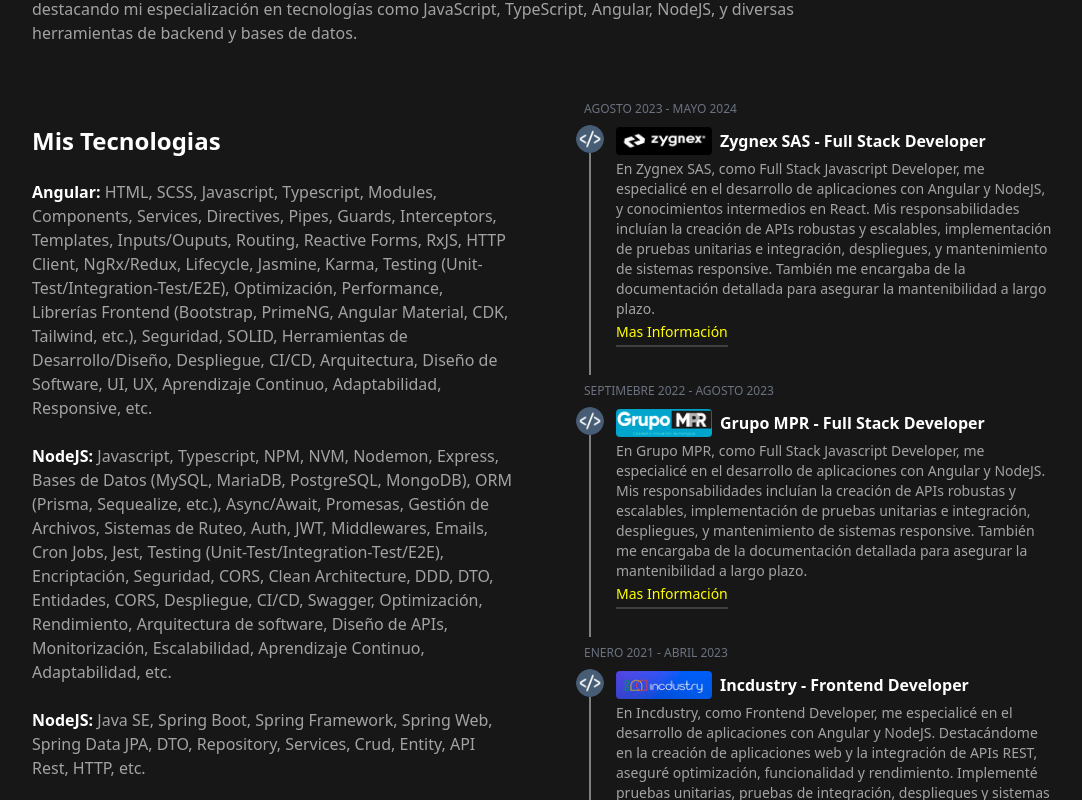
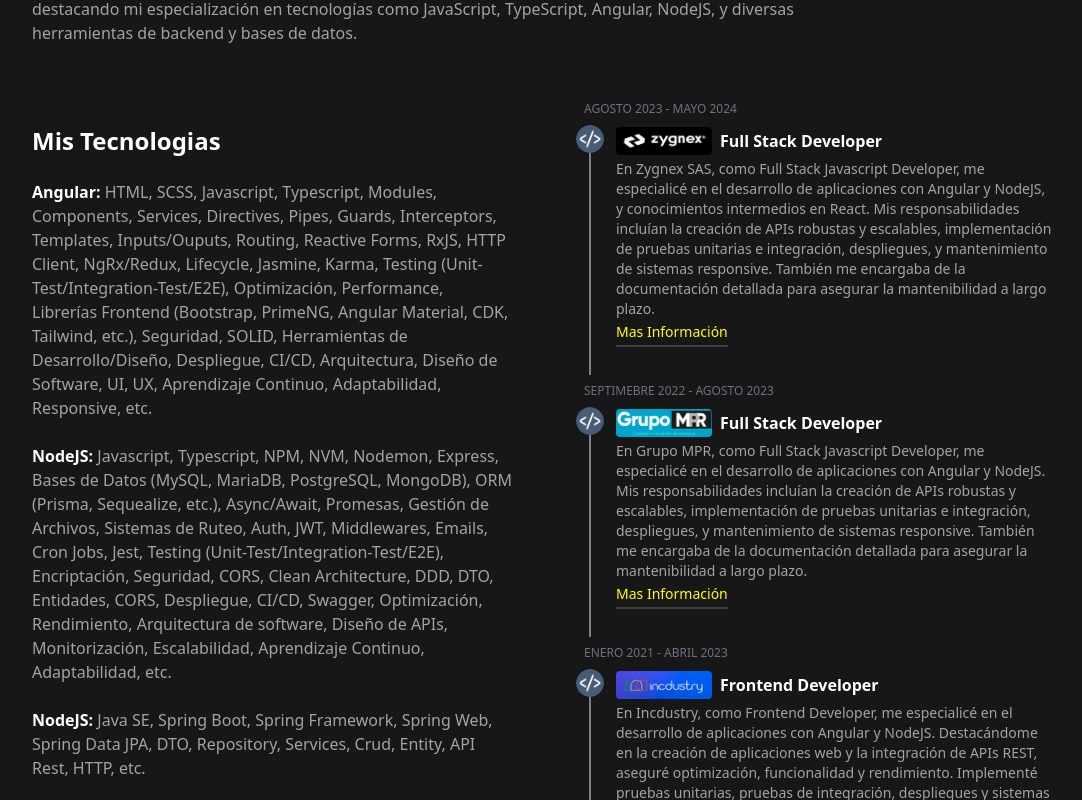
Before and after one commit to Brejcha13320/Angular-PersonalPage, an Angular app: page / in a window 1280 px wide. Shown: the part 3300-4100 px from the top of the page, without its empty margins (96-1178 px from the left). Built offline with nearby package versions, Linux system fonts and the light colour scheme.

Commit message:
Ajuste Jobs Titles

```diff
--- a/src/app/components/timeline-jobs/timeline-jobs.component.ts
+++ b/src/app/components/timeline-jobs/timeline-jobs.component.ts
@@ -13,7 +13,7 @@ export class TimelineJobsComponent {
     {
       date: 'Agosto 2023 - Mayo 2024',
       image: 'assets/images/companies/zygnex.jpeg',
-      title: 'Zygnex SAS - Full Stack Developer',
+      title: 'Full Stack Developer',
       description:
         'En Zygnex SAS, como Full Stack Javascript Developer, me especialicé en el desarrollo de aplicaciones con Angular y NodeJS, y conocimientos intermedios en React. Mis responsabilidades incluían la creación de APIs robustas y escalables, implementación de pruebas unitarias e integración, despliegues, y mantenimiento de sistemas responsive. También me encargaba de la documentación detallada para asegurar la mantenibilidad a largo plazo.',
       buttonLabel: 'Mas Información',
@@ -21,7 +21,7 @@ export class TimelineJobsComponent {
     {
       date: 'Septimebre 2022 - Agosto 2023',
       image: 'assets/images/companies/grupo-mpr.png',
-      title: 'Grupo MPR - Full Stack Developer',
+      title: 'Full Stack Developer',
       description:
         'En Grupo MPR, como Full Stack Javascript Developer, me especialicé en el desarrollo de aplicaciones con Angular y NodeJS. Mis responsabilidades incluían la creación de APIs robustas y escalables, implementación de pruebas unitarias e integración, despliegues, y mantenimiento de sistemas responsive. También me encargaba de la documentación detallada para asegurar la mantenibilidad a largo plazo.',
       buttonLabel: 'Mas Información',
@@ -29,7 +29,7 @@ export class TimelineJobsComponent {
     {
       date: 'Enero 2021 - Abril 2023',
       image: 'assets/images/companies/incdustry.png',
-      title: 'Incdustry - Frontend Developer',
+      title: 'Frontend Developer',
       description:
         'En Incdustry, como Frontend Developer, me especialicé en el desarrollo de aplicaciones con Angular y NodeJS. Destacándome en la creación de aplicaciones web y la integración de APIs REST, aseguré optimización, funcionalidad y rendimiento. Implementé pruebas unitarias, pruebas de integración, despliegues y sistemas responsive, y creé documentación detallada para garantizar la fiabilidad y mantenibilidad a largo plazo de cada desarrollo.',
       buttonLabel: 'Mas Información',
@@ -37,7 +37,7 @@ export class TimelineJobsComponent {
     {
       date: 'Enero 2020 - Vigente',
       image: 'assets/images/companies/freelancer.png',
-      title: 'Freelancer - Full Stack Developer',
+      title: 'Full Stack Developer',
       description:
         'Como Desarrollador Freelance, he trabajado en una variedad de proyectos, ofreciendo soluciones de alta calidad y rendimiento adaptadas a las necesidades del cliente. Utilizando tecnologías como Java SE, Javascript, Typescript, Angular, NodeJS, Express, Nest, Spring Boot, MySQL, PostgreSQL y MongoDB, he desarrollado y desplegado sistemas Frontend y Backend. Implementé y creé APIs, pruebas unitarias, pruebas de integración, despliegues (AWS/Railway/Netlify), sistemas responsive y documentación, asegurando la fiabilidad y mantenibilidad a largo plazo de cada desarrollo.',
       buttonLabel: 'Mas Información',
```
